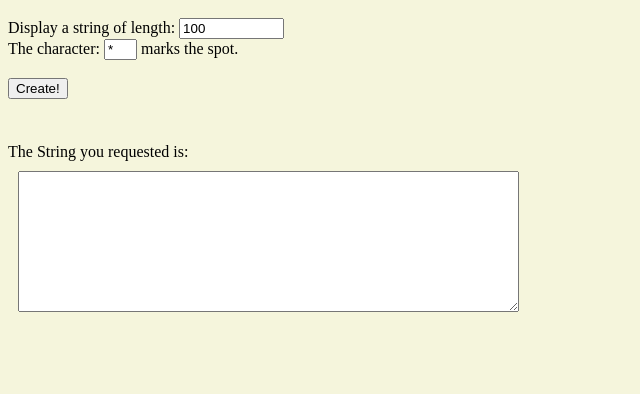
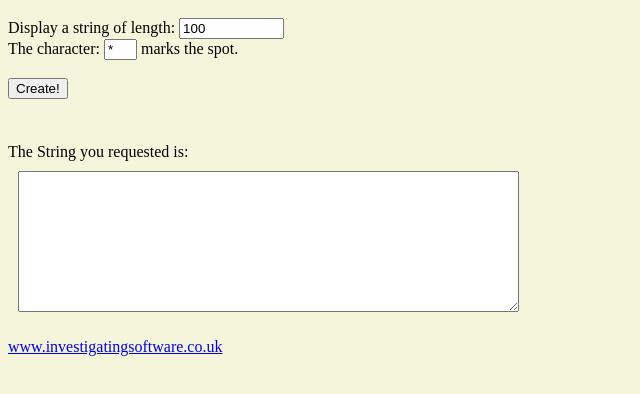
Before and after one commit to phoughton/countingstrings, a website: page counting-strings-addon/data/countingstrings.html in a window 1280 px wide. Shown: the part 48-442 px from the top of the page, without its empty margins (0-640 px from the left). Drawn offline with Linux system fonts and the light colour scheme.

Commit message:
Added web link

```diff
--- a/counting-strings-addon/data/countingstrings.html
+++ b/counting-strings-addon/data/countingstrings.html
@@ -16,8 +16,9 @@ The character: <input maxlength="1" name="pointer" size="1" value="*" /> marks t
 <input onclick="count_it();" type="BUTTON" value="Create!" /><br /><BR />
 <div style="text-align: center;"><span class="Apple-style-span" style="font-family: 'Lucida Grande';"><span class="Apple-style-span" style="font-size: 11px; white-space: pre;"><br />
 </span></span></div>The String you requested is:<br />
-<textarea cols="60%" name="counter_textarea" rows="9"></textarea><br />
+<textarea cols="60%" name="counter_textarea" rows="9"></textarea>
 </form>
+<A HREF="http://www.investigatingsoftware.co.uk" TARGET = "_blank" >www.investigatingsoftware.co.uk</A>
 <script language="javascript">
 function count_it(){
  counter_max=document.counter_form.counter_max.value;
--- a/counting-strings-addon/index.js
+++ b/counting-strings-addon/index.js
@@ -4,7 +4,7 @@ var data = require("sdk/self").data;
 var text_gen = require("sdk/panel").Panel({
   contentURL: data.url("countingstrings.html"),
   width: 600,
-  height:400,
+  height:430,
   contextMenu: true
 });
 
```
